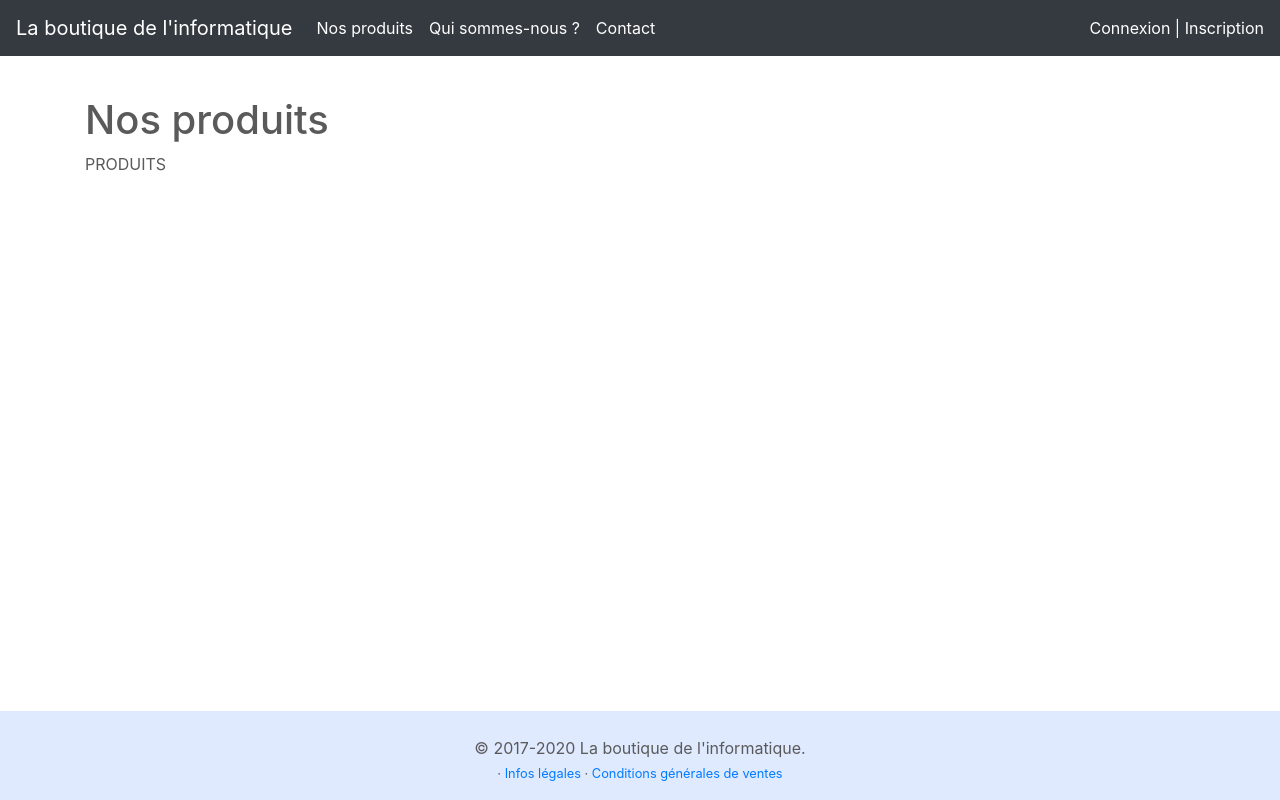
After one commit to alexandre-leng/Boutique-Informatique-Symfony, a Symfony app: template laboutiqueinformatique/templates/product/index.html.twig in a window 1280 px wide. The commit adds this page. Run offline with Twig, Linux system fonts and the light colour scheme; the template is opened without the code that fills it, so the values that code supplies are empty; some libraries are stand-ins or nearby versions.

Commit message:
fin creation produit catalogue
fin test creation produits

```diff
--- a/laboutiqueinformatique/templates/base.html.twig
+++ b/laboutiqueinformatique/templates/base.html.twig
@@ -42,7 +42,7 @@
         <div class="collapse navbar-collapse" id="navbarCollapse">
             <ul class="navbar-nav mr-auto">
                 <li class="nav-item active">
-                    <a class="nav-link" href="#">Nos produits</a>
+                    <a class="nav-link" href="{{ path('products')}}">Nos produits</a>
                 </li>
                 <li class="nav-item active">
                     <a class="nav-link" href="#">Qui sommes-nous ?</a>
--- /dev/null
+++ b/laboutiqueinformatique/templates/product/index.html.twig
@@ -0,0 +1,9 @@
+{% extends 'base.html.twig' %}
+
+{% block title %}Nos produits - La boutique de l'informatique{% endblock %}
+
+{% block content %}
+    <h1>Nos produits</h1>
+
+    PRODUITS
+{% endblock %}
```
Also changed, not shown: laboutiqueinformatique/src/Controller/ProductController.php (added, +19 -0 lines), laboutiqueinformatique/public/uploads/04e4b0d33181a0ff4e4af86173cbd2f9f9925293.jpg (added), laboutiqueinformatique/public/uploads/99287c219dc970b0647e3ce5a11fcb77a7cb9371.jpg (added), laboutiqueinformatique/public/uploads/cf8704a6fc096fcf0d76adf982291b2985472a7f.png (added).
